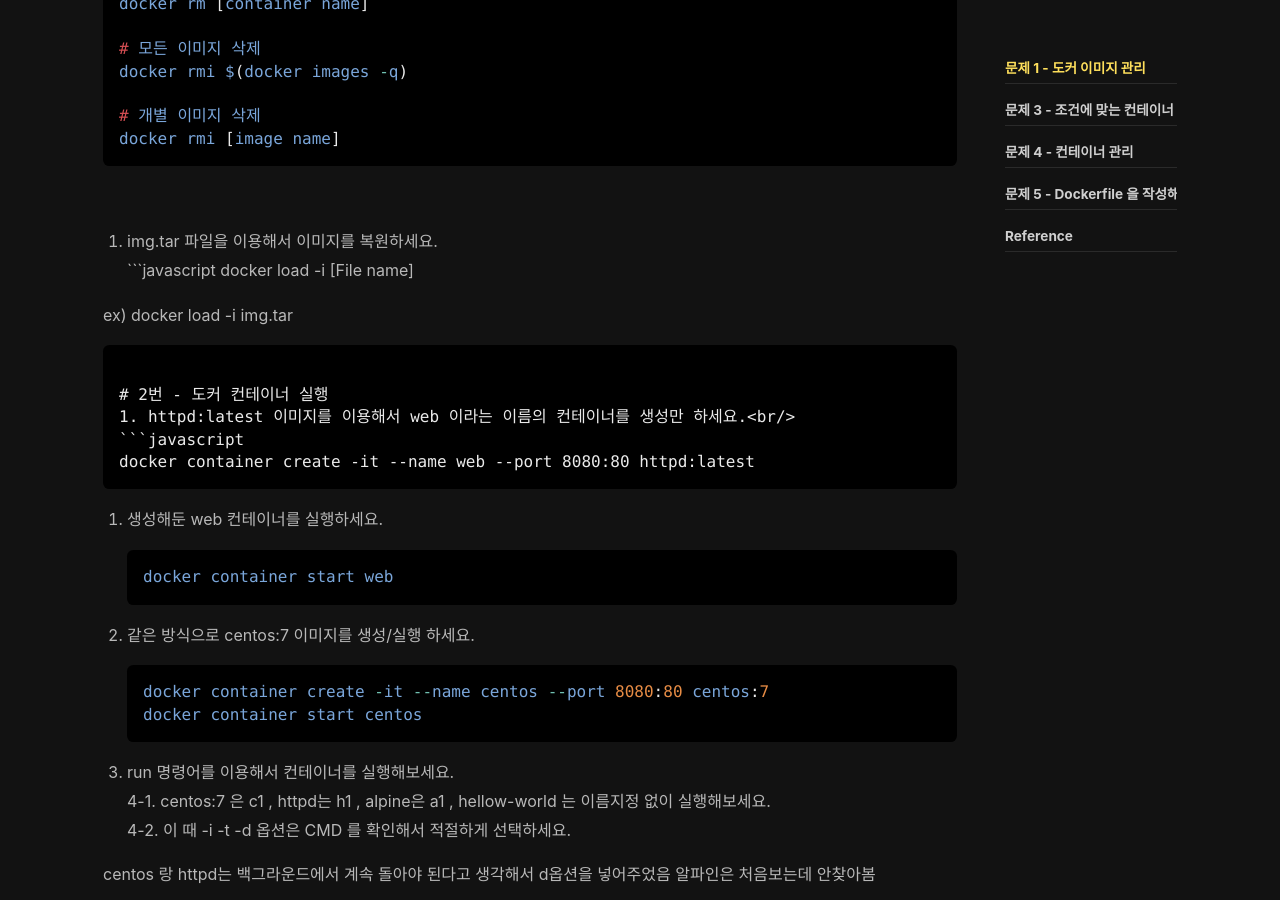
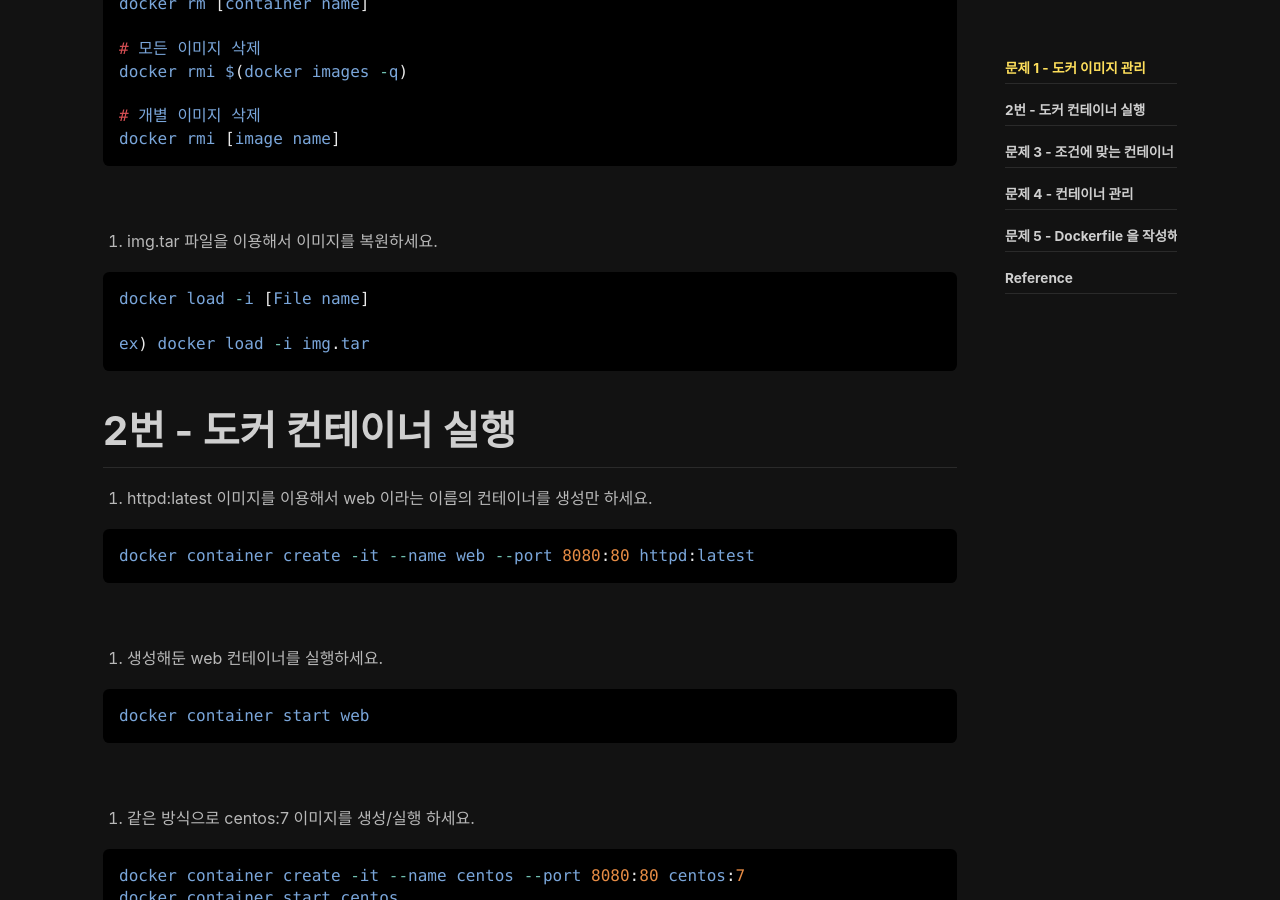
Before and after one commit to JeongJaeHa/blog, a Jekyll site: the page built from _posts/2023-02-06-Docker 연습하기.md, in a window 1280 px wide and 900 px high, scrolled down 1853 px. Built offline with Jekyll 4.4.1, drawn with Linux system fonts in a browser that asks for light colours; nearby versions of some CDN libraries.

Commit message:
[UPDATE] 오탈자 수정

````diff
--- a/_posts/2023-02-06-Docker 연습하기.md
+++ b/_posts/2023-02-06-Docker 연습하기.md
@@ -57,6 +57,7 @@ docker rmi [image name]
 ```
 <br/>
 4. img.tar 파일을 이용해서 이미지를 복원하세요.<br/>
+
 ```javascript
 docker load -i [File name]
 
@@ -65,23 +66,31 @@ ex) docker load -i img.tar
 
 # 2번 - 도커 컨테이너 실행
 1. httpd:latest 이미지를 이용해서 web 이라는 이름의 컨테이너를 생성만 하세요.<br/>
+
 ```javascript
 docker container create -it --name web --port 8080:80 httpd:latest
 ```
+<br/>
 2. 생성해둔 web 컨테이너를 실행하세요.<br/>
+
 ```javascript
 docker container start web
 ```
+<br/>
 3. 같은 방식으로 centos:7 이미지를 생성/실행 하세요.<br/>
+
 ```javascript
 docker container create -it --name centos --port 8080:80 centos:7
 docker container start centos
 ```
+
 4. run 명령어를 이용해서 컨테이너를 실행해보세요.<br/>
+
 4-1. centos:7 은 c1 , httpd는 h1 , alpine은 a1 , hellow-world 는 이름지정 없이 실행해보세요.<br/>
 4-2. 이 때 -i -t -d 옵션은 CMD 를 확인해서 적절하게 선택하세요.<br/>
 
-centos 랑 httpd는 백그라운드에서 계속 돌아야 된다고 생각해서 d옵션을 넣어주었음 알파인은 처음보는데 안찾아봄
+centos 랑 httpd는 백그라운드에서 계속 돌아야 된다고 생각해서 d옵션을 넣어주었음 알파인은 처음보는데 안찾아봄<br/>
+
 ```javascript
 docker run -dit --name c1 --port 8082:8082 centos:7
 docker run -it --name a1 --port 8083:8083 alpine:latest
````
